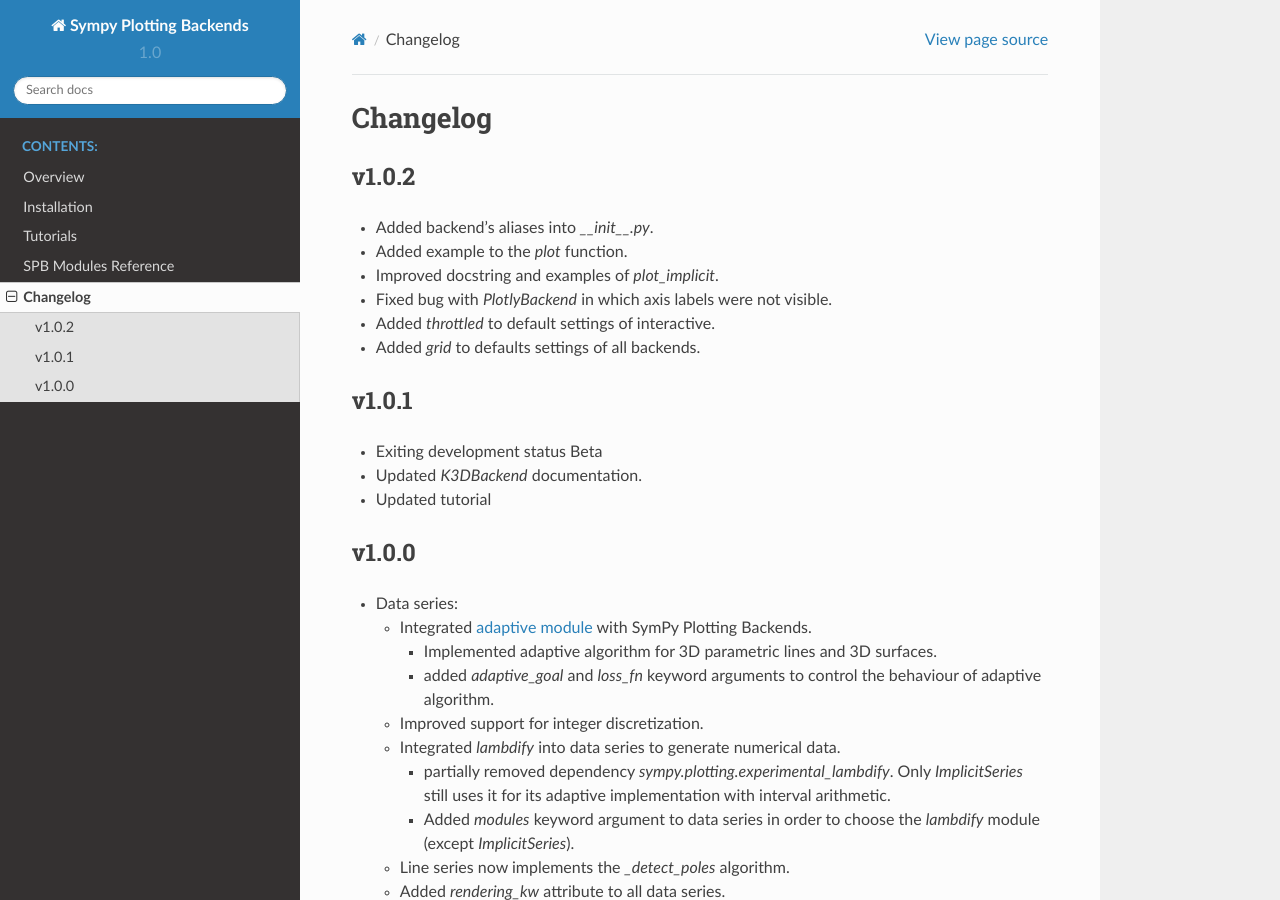
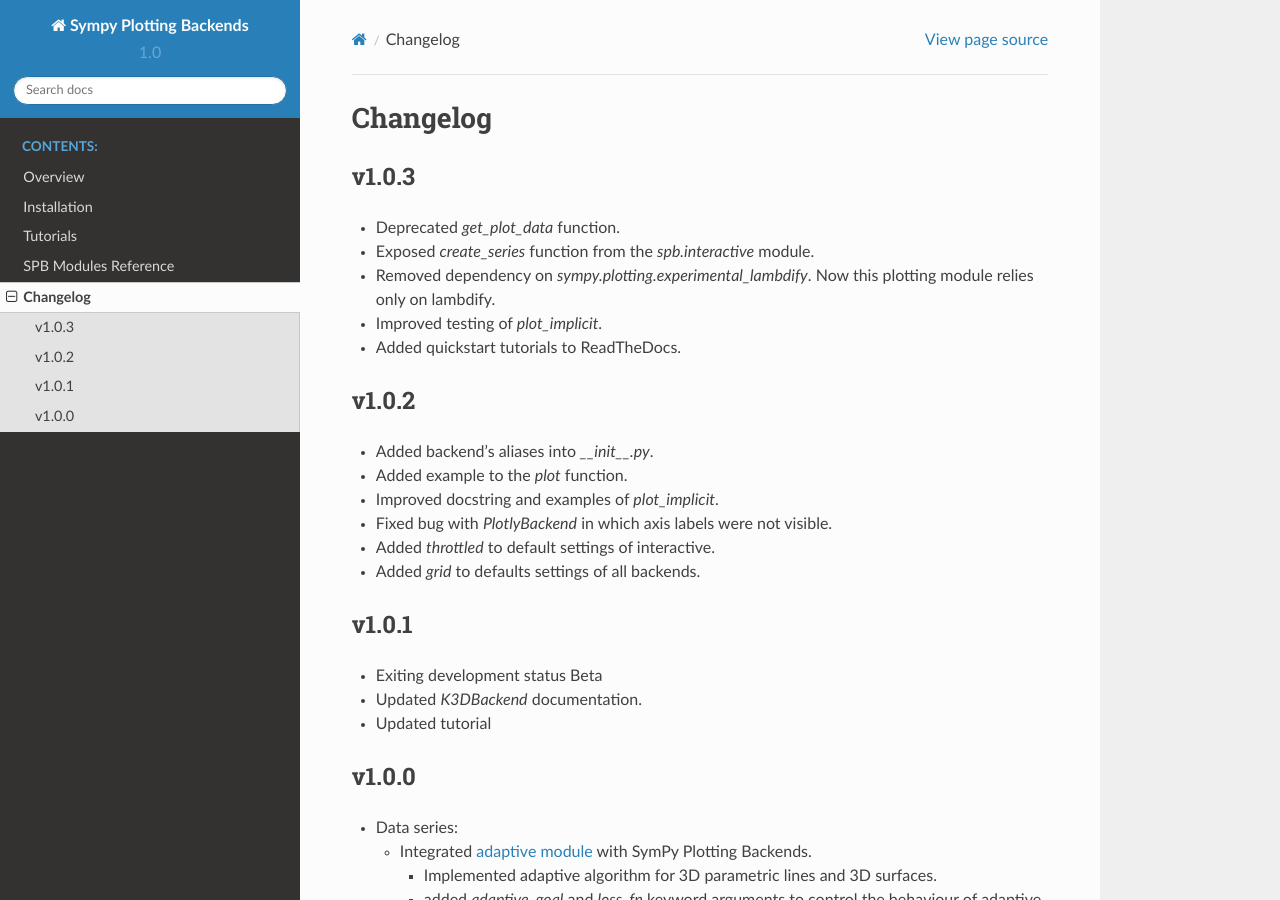
Before and after one commit to Davide-sd/sympy-plot-backends, a Sphinx documentation site: the page built from doc/source/changelog.rst, in a window 1280 px wide and 900 px high. Built offline with Sphinx 7.4.7 and the Read the Docs theme 2.0.0, drawn with Linux system fonts in a browser that asks for light colours.

Commit message:
version bump

```diff
--- a/doc/source/changelog.rst
+++ b/doc/source/changelog.rst
@@ -1,6 +1,17 @@
 ==========
  Changelog
 ==========
+
+v1.0.3
+======
+
+* Deprecated `get_plot_data` function.
+* Exposed `create_series` function from the `spb.interactive` module.
+* Removed dependency on `sympy.plotting.experimental_lambdify`. Now this
+  plotting module relies only on lambdify.
+* Improved testing of `plot_implicit`.
+* Added quickstart tutorials to ReadTheDocs.
+
 
 v1.0.2
 ======
--- a/doc/source/tutorials/index.rst
+++ b/doc/source/tutorials/index.rst
@@ -19,7 +19,8 @@ Hence, you can visit the aforementioned repository and:
   slow).
 
 If you are in a hurry, the following quickstart should provide a good
-starting point.
+starting point. However, ``iplot``-related tutorials are only
+available at the aforementioned repository.
 
 .. toctree::
    :maxdepth: 2
--- a/spb/_version.py
+++ b/spb/_version.py
@@ -1 +1 @@
-__version__ = "1.0.2"
+__version__ = "1.0.3"
```
